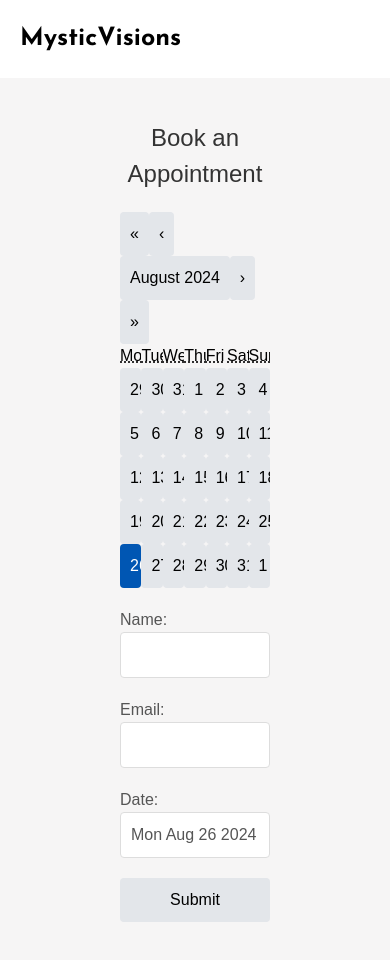
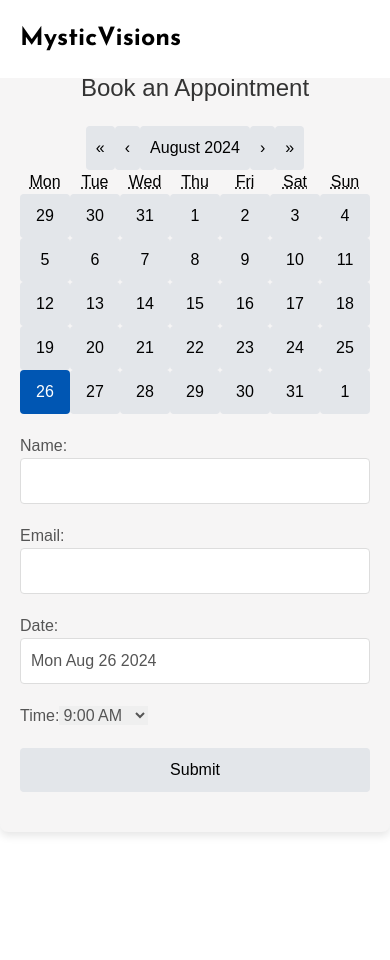
Before and after one commit to Bhavesh9682/Unbiasly, a React (Vite) app: page /BookingForm in a window 390 px wide. Shown: the top 960 px of the page. After the commit the page ends 844 px from the top, so only its background shows below. Built offline with nearby package versions, Linux system fonts and the light colour scheme; a web font is replaced by a local one.

Commit message:
Update BookingPage & Blogpage

```diff
--- a/src/components/BlogPage.jsx
+++ b/src/components/BlogPage.jsx
@@ -43,7 +43,7 @@ const posts = [
         'Illo sint voluptas. Error voluptates culpa eligendi. Hic vel totam vitae illo. Non aliquid explicabo necessitatibus unde. Sed exercitationem placeat consectetur nulla deserunt vel. Iusto corrupti dicta.',
       date: 'May 16, 2020',
       datetime: '2024-05-16',
-      category: { title: 'Marketing', href: '#' },
+      category: { title: '', href: '#' },
       author: {
         name: 'DOE',
         role: 'Client',
--- a/src/components/BookingForm.jsx
+++ b/src/components/BookingForm.jsx
@@ -3,19 +3,22 @@ import React, { useState } from 'react';
 import '../styles/components/BookingForm.css';
 import Calendar from 'react-calendar';
 import Navbar from './Navbar';
-import "../styles/components/BookingForm.css"
 
 const BookingForm = () => {
   const [date, setDate] = useState(new Date());
+  const [time, setTime] = useState('09:00 AM'); // Default time
 
   const handleDateChange = (newDate) => {
     setDate(newDate);
   };
 
+  const handleTimeChange = (e) => {
+    setTime(e.target.value);
+  };
+
   return (
-
     <>
-    <Navbar/>
+      <Navbar />
       <div className="booking-form">
         <h2>Book an Appointment</h2>
         <Calendar
@@ -23,7 +26,6 @@ const BookingForm = () => {
           value={date}
           minDate={new Date()} // Prevent selecting past dates
         />
-
         <form>
           <label>
             Name:
@@ -37,13 +39,27 @@ const BookingForm = () => {
             Date:
             <input type="text" value={date.toDateString()} readOnly />
           </label>
+          <label>
+            Time:
+            <select value={time} onChange={handleTimeChange} required>
+              {Array.from({ length: 13 }, (_, i) => {
+                const hour = 9 + i;
+                const ampm = hour < 12 ? 'AM' : 'PM';
+                const displayHour = hour % 12 || 12;
+                const timeString = `${displayHour}:00 ${ampm}`;
+                return (
+                  <option key={timeString} value={timeString}>
+                    {timeString}
+                  </option>
+                );
+              })}
+            </select>
+          </label>
           <button type="submit">Submit</button>
         </form>
       </div>
     </>
-
   );
 };
 
-
 export default BookingForm;
--- a/src/components/HeroBanner.jsx
+++ b/src/components/HeroBanner.jsx
@@ -7,7 +7,7 @@ const HeroBanner = () => {
   return (
     <div className="hero-banner">
       <div className='content'>
-        {/* <img src={backgroundImage} alt="Example" className='background-image' /> */}
+        <img src={backgroundImage} alt="Example" className='background-image' />
 
         <h1 className='h1tag'>
           Explore the Mysteries of the Universe with Mystic Visions
--- a/src/styles/components/BookingForm.css
+++ b/src/styles/components/BookingForm.css
@@ -2,11 +2,12 @@
 .booking-form {
     background-color: #f6f5f5;
     border-radius: 8px;
-    padding: 120px 120px;
+    padding: 100px;
     position: relative;
-
+    padding-left: 30%;
+    padding-right: 30%;
     height: 70%;
-
+    text-align: center;
     box-shadow: 0 4px 8px rgba(0, 0, 0, 0.1);
     font-family: 'Arial', sans-serif;
 
@@ -17,18 +18,22 @@
     color: #333;
     text-align: center;
     margin-bottom: 20px;
+
   }
 
   .booking-form form {
     display: flex;
     flex-direction: column;
     gap: 15px;
+
   }
 
   .booking-form label {
     font-size: 1rem;
     color: #555;
     margin-bottom: 5px;
+    text-align: left;
+
   }
 
   .booking-form input[type="text"],
@@ -76,3 +81,16 @@
     background: #0056b3 !important;
     color: white !important;
   }
+  @media (max-width: 768px) {
+    .booking-form {
+        top: 30px;
+        padding: 60px 40px;
+    }
+}
+
+@media (max-width: 480px) {
+    .booking-form {
+      top: 30px;
+        padding: 40px 20px;
+    }
+}
--- a/src/styles/components/HeroBanner.css
+++ b/src/styles/components/HeroBanner.css
@@ -15,7 +15,7 @@
   left: 0;
   width: 100%;
   height: 100%;
-  opacity: 0.3;
+  opacity: 0.08;
   object-fit: cover; /* Ensure the image covers the container */
   z-index: 0; /* Place image behind the text */
 }
```
Lines whose indentation alone changed are shown as unchanged.
